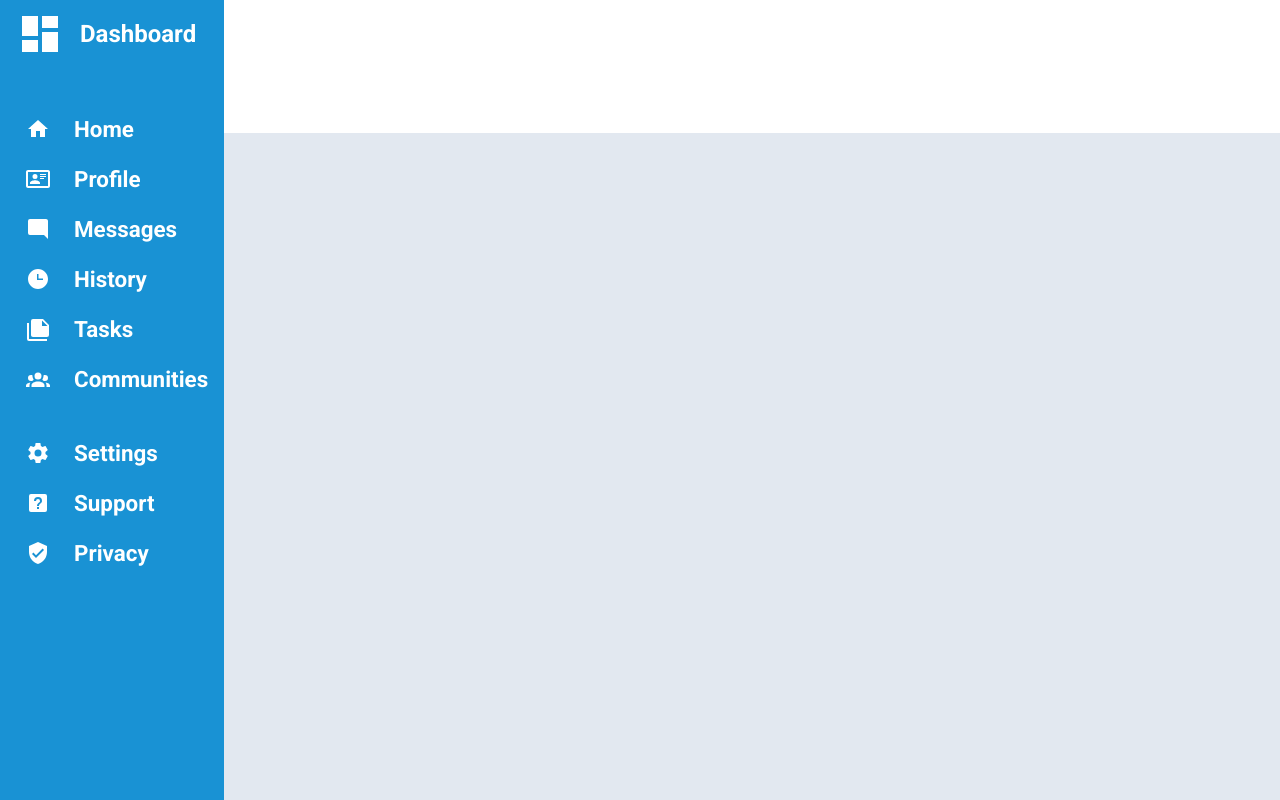
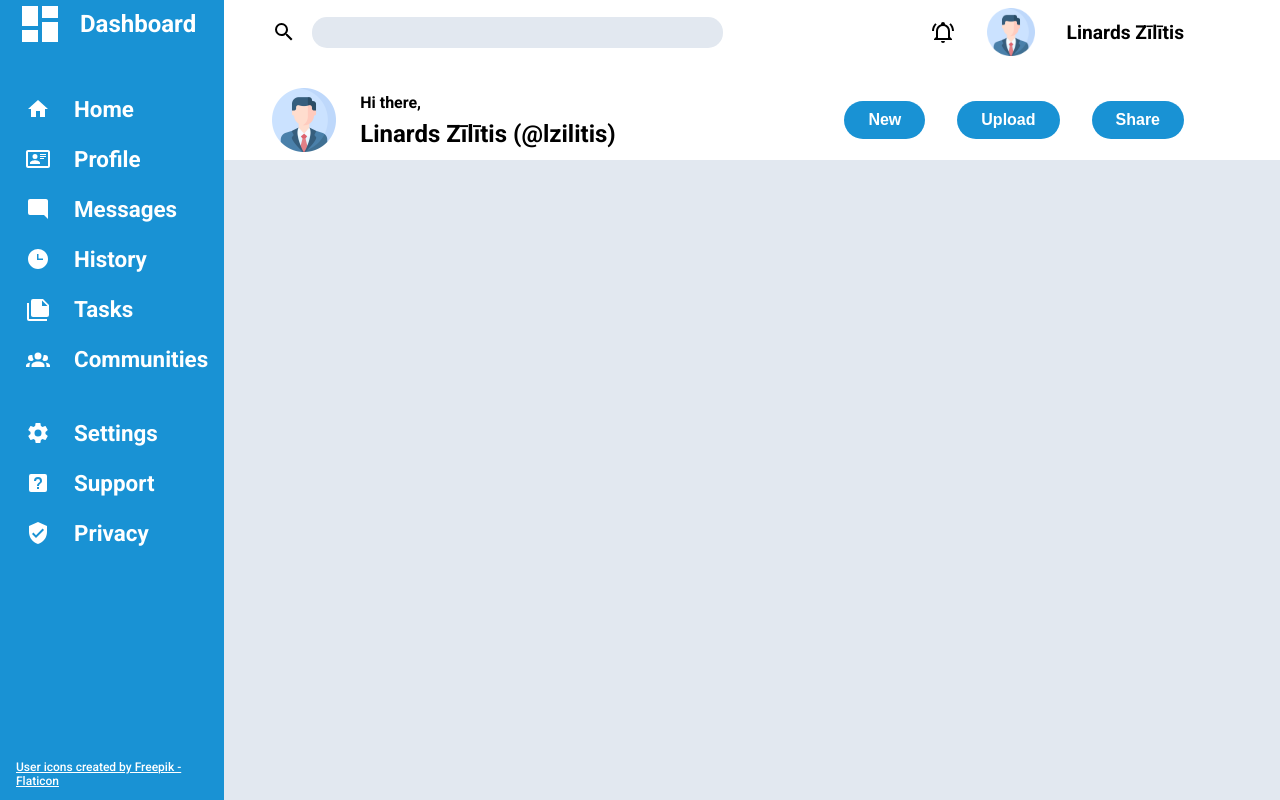
Before and after one commit to LinardsZ/admin-dashboard, a plain HTML site: page index.html in a window 1280 px wide. Drawn offline with Linux system fonts and the light colour scheme.

Commit message:
add top bar section html and css

```diff
--- a/index.html
+++ b/index.html
@@ -11,7 +11,35 @@
   <title>Admin Dashboard</title>
 </head>
 <body>
-  <div class="top-bar"></div>
+  <div class="top-bar">
+    <div class="flex-wrapper">
+      <form class="search">
+        <button class="search-btn" type="submit">
+          <img src="assets/svg/search.svg" alt="">
+        </button>
+        <input class="search-input" type="text">
+      </form>
+      <div class="user-small">
+        <img class="notification-bell" src="assets/svg/notification-bell.svg" alt="">
+        <img class="profile-picture" src="assets/profile-pictures/profile.png" alt="profile picture">
+        <h3>Linards Zīlītis</h3>
+      </div>
+    </div>
+    <div class="flex-wrapper">
+      <div class="user-large">
+        <img class="profile-picture" src="assets/profile-pictures/profile.png" alt="profile picture">
+        <div>
+          <p class="small-text">Hi there,</p>
+          <h2>Linards Zīlītis (@lzilitis)</h2>
+        </div>
+      </div>
+      <div class="project-interactions">
+        <button class="top-bar-btn">New</button>
+        <button class="top-bar-btn">Upload</button>
+        <button class="top-bar-btn">Share</button>
+      </div>
+    </div>
+  </div>
   <main></main>
   <aside class="sidebar">
     <div class="title">
@@ -49,6 +77,7 @@
         <img src="assets/svg/privacy.svg" alt="">Privacy
       </a>
     </nav>
+    <a class="attribution-credits" href="https://www.flaticon.com/free-icons/user" title="user icons">User icons created by Freepik - Flaticon</a>
   </aside>
 </body>
 </html>
--- a/style.css
+++ b/style.css
@@ -1,4 +1,8 @@
+/* || General styles */
+
+
 :root {
+  --btn-color: #1992d4;
   --sidebar-color: #1992d4;
   --main-bg-color: #e2e8f0;
   --top-bar-color: #ffffff;
@@ -14,11 +18,121 @@ body {
   width: 100vw;
 }
 
+h1 {
+  font-size: 1.5rem;
+}
+
+h2 {
+  font-size: 1.5rem;
+}
+
+h3 {
+  font-size: 1.2rem;
+}
+
+h1,
+h2,
+h3,
+p {
+  margin: 0;
+  font-weight: 600;
+}
+
+/* || Top bar */
+
+
 .top-bar {
   background-color: var(--top-bar-color);
   grid-column: 2 / 7;
   grid-row: 1 / 2;
+  padding: 8px 96px 8px 48px;
 }
+
+.flex-wrapper {
+  display: flex;
+  justify-content: space-between;
+}
+
+.flex-wrapper:last-child {
+  margin-top: 32px;
+}
+
+.search {
+  display: flex;
+  align-items: center;
+  width: 100%;
+}
+
+.search-btn {
+  background: none;
+  border: none;
+  height: 24px;
+  color: black;
+  padding: 0;
+  margin: 0 16px 0 0;
+}
+
+.search-btn img {
+  height: 100%;
+}
+
+.search-input {
+  border: none;
+  border-radius: 15px;
+  background-color: #e2e8f0;
+  padding: 8px;
+  width: 60%;
+}
+
+.user-small {
+  display: flex;
+  flex-shrink: 0;
+  align-items: center;
+  gap: 32px;
+}
+
+.notification-bell {
+  height: 24px;
+}
+
+.profile-picture {
+  height: 48px;
+}
+
+.user-large {
+  display: flex;
+  align-items: center;
+  column-gap: 24px;
+}
+
+.user-large img {
+  height: 64px;
+}
+
+.user-large > div {
+  display: flex;
+  flex-direction: column;
+  row-gap: 8px;
+}
+
+.project-interactions {
+  display: flex;
+  align-items: center;
+  column-gap: 32px;
+}
+
+.top-bar-btn {
+  color: white;
+  font-weight: 600;
+  font-size: 1rem;
+  background-color: var(--btn-color);
+  border: none;
+  border-radius: 20px;
+  padding: 10px 24px;
+}
+
+/* || Sidebar navigation */
+
 
 aside {
   background-color: var(--sidebar-color);
@@ -66,6 +180,18 @@ a img {
   margin-right: 24px;
 }
 
+
+.attribution-credits {
+  align-self: center;
+  font-size: 12px;
+  font-weight: 500;
+  text-decoration: underline;
+  margin-top: auto;
+  padding-bottom: 12px;
+}
+/* || Main content */
+
+
 main {
   background-color: var(--main-bg-color);
   grid-column: 2 / 7;
```
